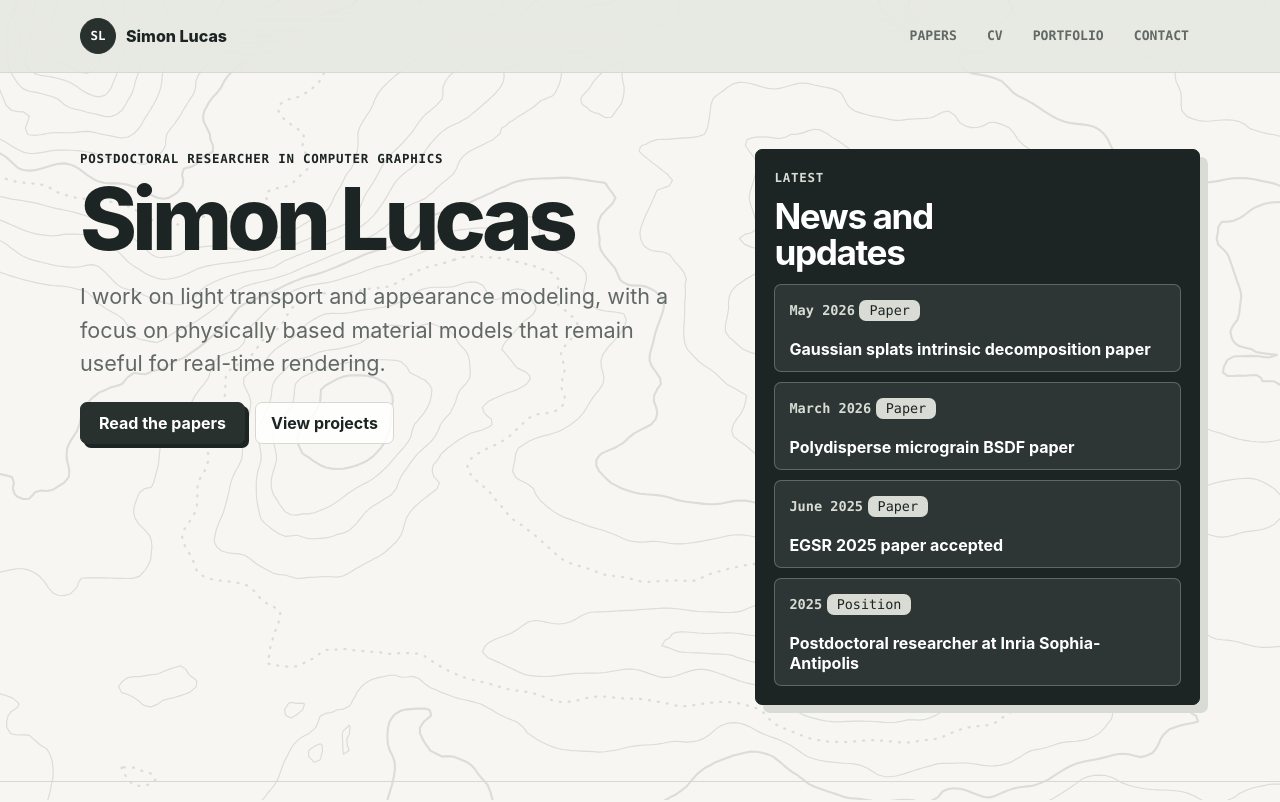
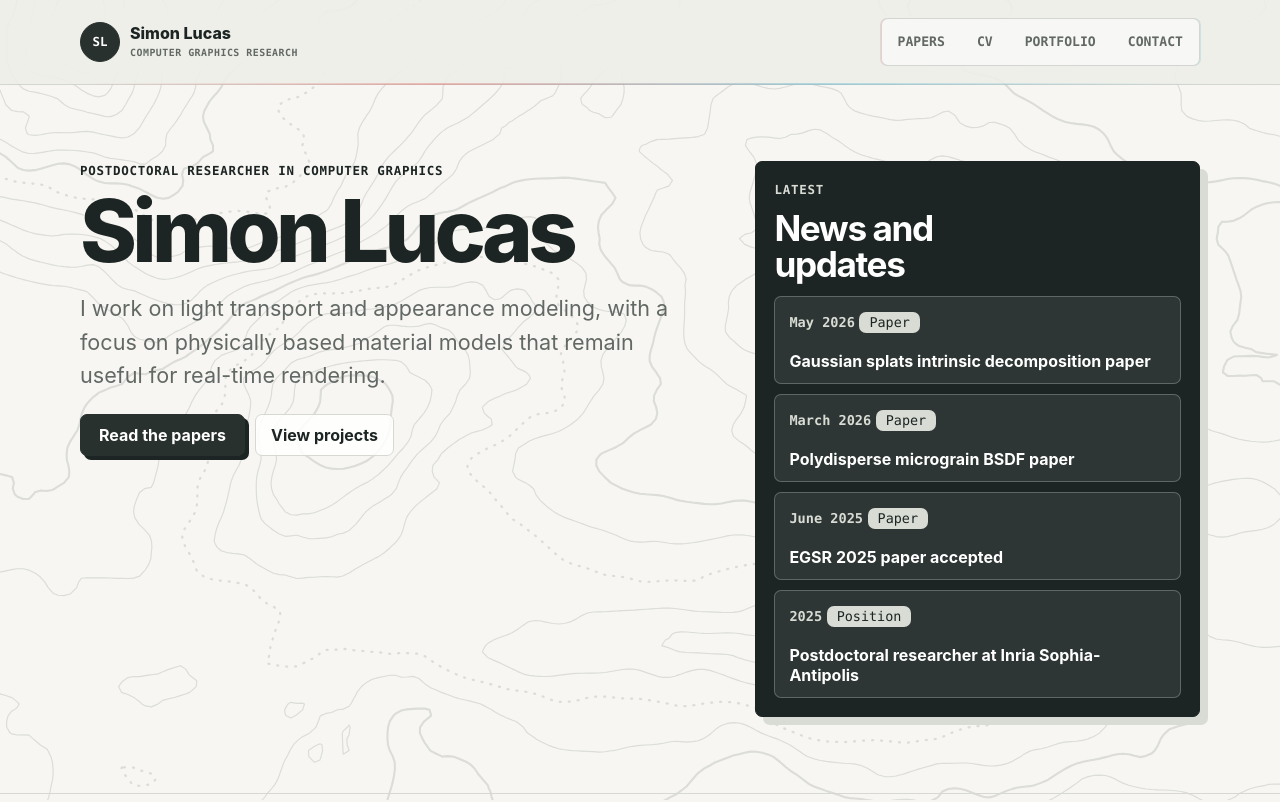
Before and after one commit to SimonLCS/simonlcs.github.io, a website: page index.html in a window 1280 px wide. Shown: the top 802 px of the page. Drawn offline with Linux system fonts and the light colour scheme.

Commit message:
Refresh navigation styling

```diff
--- a/assets/styles.css
+++ b/assets/styles.css
@@ -138,14 +138,25 @@ a {
   position: sticky;
   z-index: 10;
   top: 0;
-  border-bottom: 1px solid var(--line);
-  background: rgba(227, 231, 223, 0.82);
-  backdrop-filter: blur(18px) saturate(0.9);
+  border-bottom: 1px solid rgba(28, 37, 35, 0.12);
+  background: rgba(235, 237, 231, 0.76);
+  backdrop-filter: blur(18px) saturate(0.92);
+}
+
+.site-header::after {
+  position: absolute;
+  right: 0;
+  bottom: -1px;
+  left: 0;
+  height: 2px;
+  background: linear-gradient(90deg, transparent 6%, rgba(226, 75, 72, 0.55) 34%, rgba(42, 162, 202, 0.52) 64%, transparent 94%);
+  content: "";
+  opacity: 0.58;
 }
 
 .nav {
   display: flex;
-  min-height: 72px;
+  min-height: 84px;
   align-items: center;
   justify-content: space-between;
   gap: 24px;
@@ -158,15 +169,37 @@ a {
 }
 
 .brand {
-  gap: 10px;
+  display: grid;
+  grid-template-columns: 40px auto;
+  column-gap: 10px;
+  row-gap: 0;
+  gap: 0 10px;
   font-weight: 760;
+  line-height: 1.05;
   text-decoration: none;
+}
+
+.brand > span:last-child {
+  grid-column: 2;
+}
+
+.brand::after {
+  grid-column: 2;
+  color: var(--muted);
+  content: "Computer graphics research";
+  font-family: var(--mono);
+  font-size: 0.62rem;
+  font-weight: 700;
+  letter-spacing: 0.05em;
+  line-height: 1.25;
+  text-transform: uppercase;
 }
 
 .brand-mark {
   display: grid;
-  width: 36px;
-  height: 36px;
+  grid-row: 1 / span 2;
+  width: 40px;
+  height: 40px;
   place-items: center;
   border: 1px solid var(--accent);
   border-radius: 50%;
@@ -178,25 +211,52 @@ a {
 
 .nav-links {
   gap: 8px;
+  border: 1px solid rgba(28, 37, 35, 0.16);
+  border-radius: var(--radius);
+  background: rgba(255, 255, 255, 0.54);
+  box-shadow: -1px 0 0 rgba(226, 75, 72, 0.18), 1px 0 0 rgba(42, 162, 202, 0.16);
+  padding: 4px;
 }
 
 .nav-links a {
+  position: relative;
   border-radius: var(--radius);
   color: var(--muted);
   font-family: var(--mono);
   font-size: 0.82rem;
   font-weight: 700;
-  padding: 8px 11px;
+  padding: 9px 12px;
   text-decoration: none;
   text-transform: uppercase;
+  transition: background 160ms ease, color 160ms ease, box-shadow 160ms ease;
+}
+
+.nav-links a::after {
+  position: absolute;
+  right: 9px;
+  bottom: 5px;
+  left: 9px;
+  height: 2px;
+  background: linear-gradient(90deg, rgba(226, 75, 72, 0.9), rgba(42, 162, 202, 0.9));
+  content: "";
+  opacity: 0;
+  transform: scaleX(0.45);
+  transition: opacity 160ms ease, transform 160ms ease;
 }
 
 .nav-links a:hover,
 .nav-links a:focus-visible,
 .nav-links a.is-active {
-  background: var(--ink);
+  background: linear-gradient(135deg, var(--ink), #344440);
   color: white;
   outline: none;
+}
+
+.nav-links a:hover::after,
+.nav-links a:focus-visible::after,
+.nav-links a.is-active::after {
+  opacity: 1;
+  transform: scaleX(1);
 }
 
 .nav-toggle {
@@ -972,7 +1032,7 @@ h3 {
 
   .nav-links {
     position: fixed;
-    inset: 72px 16px auto;
+    inset: 84px 16px auto;
     display: none;
     flex-direction: column;
     align-items: stretch;
@@ -980,6 +1040,10 @@ h3 {
     border-radius: var(--radius);
     background: var(--surface);
     padding: 8px;
+  }
+
+  .brand::after {
+    display: none;
   }
 
   body.nav-open .nav-links {
```
